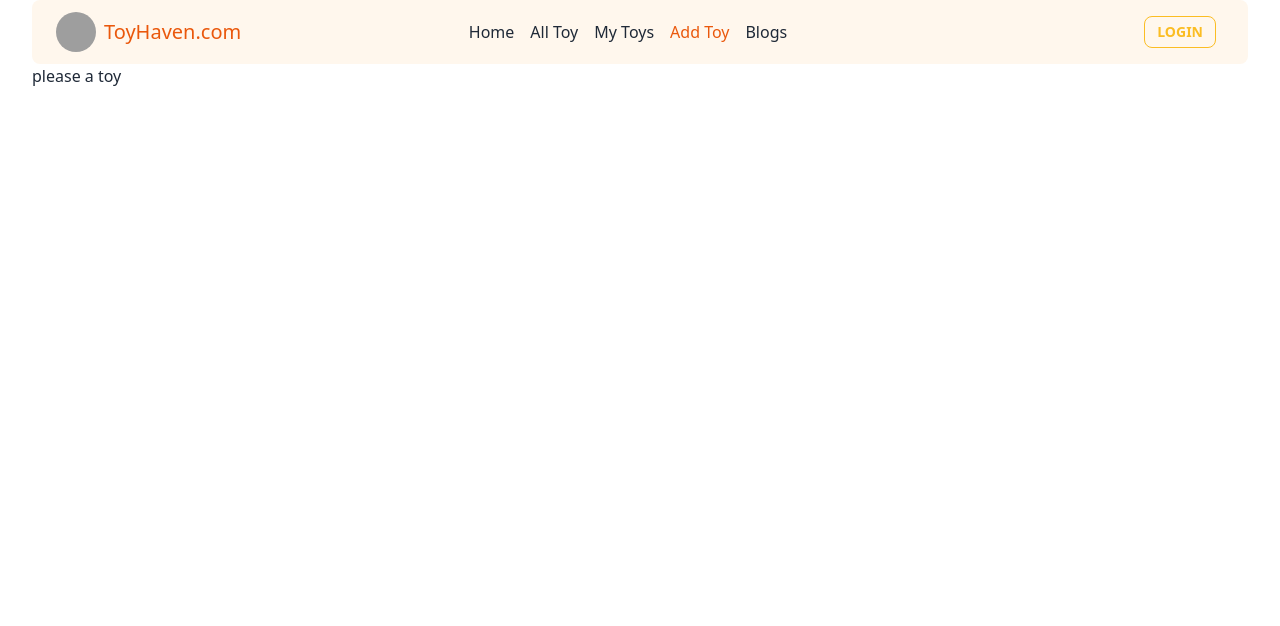
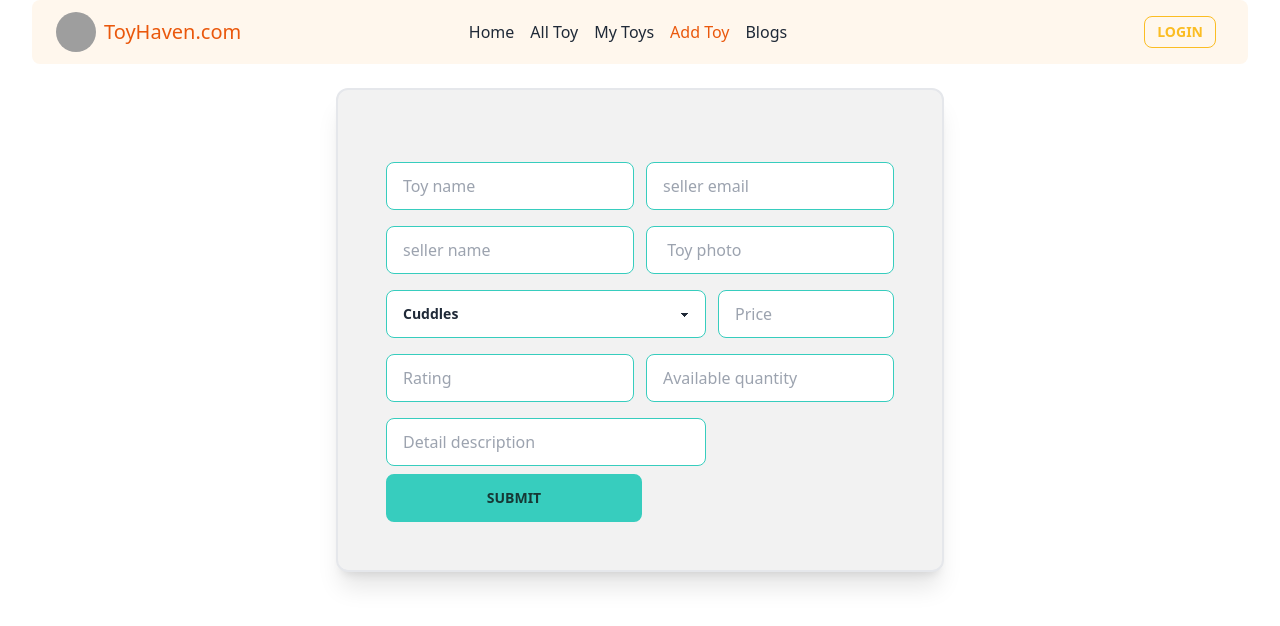
Before and after one commit to Nazmulhossain3/toy-market-client, a React (Vite) app: page /addToy in a window 1280 px wide. Shown: the top 626 px of the page. Built offline with nearby package versions, Linux system fonts and the light colour scheme; grey boxes are pictures that could not be loaded.

Commit message:
add a toy form is added

```diff
--- a/package.json
+++ b/package.json
@@ -12,6 +12,7 @@
     "daisyui": "^2.51.6",
     "react": "^18.2.0",
     "react-dom": "^18.2.0",
+    "react-hook-form": "^7.43.9",
     "react-router-dom": "^6.11.1"
   },
   "devDependencies": {
--- a/src/Home/Home/Home.jsx
+++ b/src/Home/Home/Home.jsx
@@ -1,11 +1,13 @@
 import React from 'react';
 import AllToys from '../../component/Pages/AllToys';
 import Banner from '../../component/Pages/Banner';
+import Gallery from '../../component/Pages/Gallery';
 
 const Home = () => {
     return (
         <div>
           <Banner></Banner>
+          <Gallery></Gallery>
 
         </div>
     );
--- a/src/component/AddToy.jsx
+++ b/src/component/AddToy.jsx
@@ -1,10 +1,88 @@
 import React from 'react';
+import { useForm } from "react-hook-form";
+
 
 const AddToy = () => {
+
+    const { register, handleSubmit, watch, formState: { errors } } = useForm();
+
+
+    const onSubmit = data => {
+        console.log(data)
+
+
+
+    }
+
     return (
-        <div>
-            <h2>please a toy</h2>
-        </div>
+        /* "handleSubmit" will validate your inputs before invoking "onSubmit" */
+    <form className='border-2 w-1/2 p-12 mx-auto mt-6 mb-6 rounded-xl bg-base-200 shadow-xl' onSubmit={handleSubmit(onSubmit)}>
+
+      <div className=' flex gap-3 justify-center items-center mt-6'>
+         {/* register your input into the hook by invoking the "register" function */}
+
+    <input  placeholder="Toy name" className="input input-bordered input-accent w-full max-w-xs" defaultValue="" {...register("name")} />
+
+
+    <input  placeholder="seller email" className="input input-bordered input-accent w-full max-w-xs" defaultValue="" {...register("email")} />
+
+    </div>
+
+      <div className=' flex gap-3 justify-center items-center mt-4'>
+         {/* register your input into the hook by invoking the "register" function */}
+
+    <input  placeholder="seller name" className="input input-bordered input-accent w-full max-w-xs" defaultValue="" {...register("seller name")} />
+
+
+    <input  placeholder=" Toy photo" className="input input-bordered input-accent w-full max-w-xs" defaultValue="" {...register("photo")} />
+
+       </div>
+
+
+      <div className=' flex gap-3 justify-center items-center mt-4'>
+         {/* register your input into the hook by invoking the "register" function */}
+
+
+        <select className="select w-full max-w-xs input input-bordered input-accent" {...register("Sub Category")}>
+
+        <option value="Cuddles">Cuddles</option>
+        <option value="Honey Bear">Honey Bear</option>
+        <option value="Snugglekins">Snugglekins</option>
+        <option value="Fuzzy">Fuzzy</option>
+      </select>
+
+
+    <input  placeholder="Price" className="input input-bordered input-accent w-full max-w-xs" defaultValue="" {...register("price")} />
+
+       </div>
+
+    <div className=' flex gap-3 justify-center items-center mt-4'>
+         {/* register your input into the hook by invoking the "register" function */}
+
+    <input  placeholder="Rating" className="input input-bordered input-accent w-full max-w-xs" defaultValue="" {...register("Rating")} />
+
+
+    <input  placeholder="Available quantity" className="input input-bordered input-accent w-full max-w-xs" defaultValue="" {...register("Available quantity")} />
+
+       </div>
+
+    <div className='  gap-3 justify-center items-center mt-4'>
+         {/* register your input into the hook by invoking the "register" function */}
+
+    <input  placeholder="Detail description" className=" input input-bordered input-accent w-full max-w-xs" defaultValue="" {...register("Detail description")} />
+
+
+    <input className='border-2 btn-wide btn  btn-accent mt-2' type="submit" />
+
+       </div>
+
+
+
+    {/* errors will return when field validation fails  */}
+    {errors.exampleRequired && <span>This field is required</span>}
+
+
+  </form>
     );
 };
 
--- a/src/component/Pages/Banner.jsx
+++ b/src/component/Pages/Banner.jsx
@@ -2,9 +2,9 @@ import React from 'react';
 
 const Banner = () => {
     return (
-        <div className="hero mx-auto p-6">
+        <div className="hero mx-auto p-6 bg-orange-50">
         <div className="hero-content flex-col lg:flex-row">
-          <img src="https://cdn.zeebiz.com/sites/default/files/2023/02/09/226456-teddy-day.jpg" className="max-w-sm rounded-lg shadow-2xl" />
+          <img src="https://cdn.zeebiz.com/sites/default/files/2023/02/09/226456-teddy-day.jpg" className=" lg:w-96 rounded-lg shadow-2xl" />
           <div className='p-6'>
             <h1 className="text-3xl font-bold text-teal-500">The Teddy Bear Emporium!!</h1>
             <p className="text-justify mt-3">Welcome to Cuddly Companions: The Teddy haven, your one-stop online destination for all things teddy bears! Discover a world of fluffy, huggable goodness as you explore our extensive collection of adorable teddy bears from renowned brands and talented artisans.</p>
--- /dev/null
+++ b/src/component/Pages/Gallery.jsx
@@ -0,0 +1,38 @@
+import React from 'react';
+
+const Gallery = () => {
+    return (
+        <div className='bg-orange-50 py-4'>
+            <h2 className='text-center text-2xl font-bold'>Choose your Little Angel</h2>
+
+            <div className=' text-center grid grid-cols-1 md:grid-cols-3 gap-6 p-6'>
+           <span>
+           <img className=' sm:mr-12 w-96 h-64 rounded-xl' src="https://c8.alamy.com/zooms/9/9d4b6c98c14f4b52b52e388084119c52/kg28m0.jpg" alt="" />
+            <p>name : Lily</p>
+           </span>
+           <span>
+           <img className=' sm:mr-12 w-96 h-64 rounded-xl' src="https://media.istockphoto.com/id/1300713458/photo/two-teddy-bears-on-sea-rock.jpg?s=612x612&w=0&k=20&c=gPe2DCHAmaL9s8_CKruJFaGvYw7f0z4iTwrRsT6mNtI=" alt="" />
+            <p>Name : Oliver</p>
+           </span>
+           <span>
+           <img className=' sm:mr-12 w-96 h-64 rounded-xl' src="https://m.media-amazon.com/images/I/415MmbwvXSL.jpg" alt="" />
+            <p>Name : Bella</p>
+           </span>
+           <span>
+           <img className=' sm:mr-12 w-96 h-64 rounded-xl' src="https://m.media-amazon.com/images/I/511NIniSp+S._SX466_.jpg" alt="" />
+            <p>Name : Max </p>
+           </span>
+           <span>
+           <img className=' sm:mr-12 w-96 h-64 rounded-xl' src="https://m.media-amazon.com/images/I/615YVshMeKL._SX466_.jpg" alt="" />
+            <p>Name : Ava</p>
+           </span>
+           <span>
+           <img className=' sm:mr-12 w-96 h-64 rounded-xl' src="https://m.media-amazon.com/images/I/61tNEKnBdbL._SX569_.jpg" alt="" />
+            <p>Name : Charlie</p>
+           </span>
+            </div>
+        </div>
+    );
+};
+
+export default Gallery;
```
Also changed, not shown: 1 other file (tests, documents, lock files or other folders).
